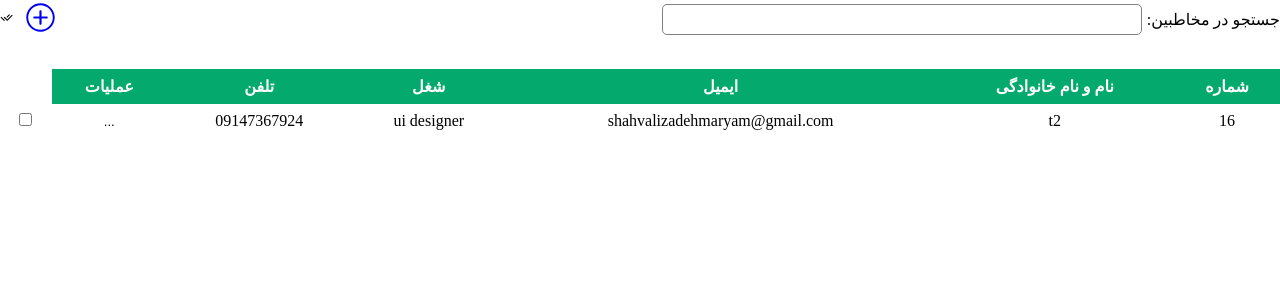
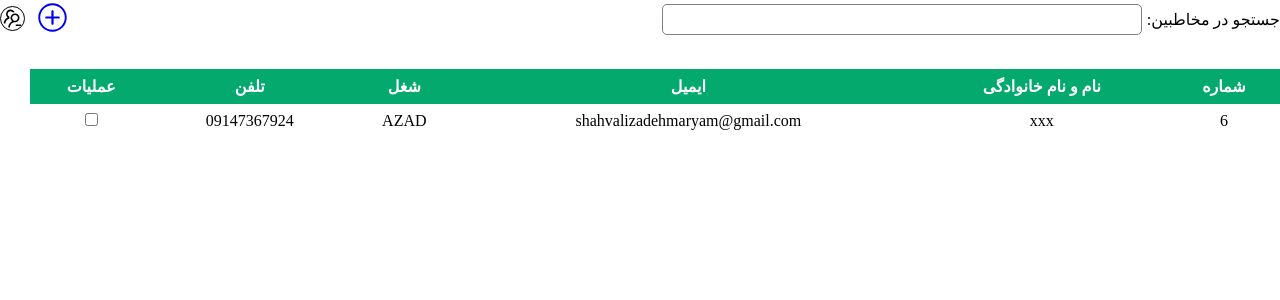
Before and after one commit to shahvalizadehmaryam/contact-app, a React (Vite) app: page / in a window 1280 px wide. Both pictures are taken after a click on the button 6 px from the left and 19 px from the top of the page. Shown: the top 300 px of the page. Built offline with nearby package versions, Linux system fonts and the light colour scheme; data requests are answered from the project's data file.

Commit message:
functionality og groupdeleting improved and button of header which handles checkbox toggle is done.

```diff
--- a/db.json
+++ b/db.json
@@ -1,11 +1,11 @@
 {
   "contacts": [
     {
-      "name": "t2",
+      "name": "xxx",
       "email": "shahvalizadehmaryam@gmail.com",
-      "job": "ui designer",
+      "job": "AZAD",
       "phone": "09147367924",
-      "id": 16
+      "id": 6
     }
   ]
 }
--- a/src/components/modules/Contacts.jsx
+++ b/src/components/modules/Contacts.jsx
@@ -8,7 +8,7 @@ import { deleteContact } from "../../services/ContactsApi";
 const Contacts = () => {
   const [activeRow, setActiveRow] = useState(null);
   const { contacts, setContacts } = useContext(ContactContext);
-  const [selectedItems , setSelectedItems] = useState([]);
+
   const detailsBtnHandler = (id) => {
     setActiveRow(id);
   };
@@ -19,19 +19,16 @@ const Contacts = () => {
       payload: id,
     });
   };
- const handleCheckBoxChange = (id) => {
-   if(contacts.selectedItems.includes(id)){
-    setContacts({type:"DELETE_SELECTITEM",payload:id})
-  /*   setSelectedItems(selectedItems.filter((c) => c.id !== id)); */
-
-   }else{
-    setContacts({type:"ADD_SELECTITEM",payload:id})
-    // setSelectedItems([...selectedItems,id])
-    // setActiveRow(id)
-   }
- }
-
-
+  const handleCheckBoxChange = (id) => {
+    if (contacts.selectedItems.includes(id)) {
+      setContacts({ type: "DELETE_SELECTITEM", payload: id });
+      /*   setSelectedItems(selectedItems.filter((c) => c.id !== id)); */
+    } else {
+      setContacts({ type: "ADD_SELECTITEM", payload: id });
+      // setSelectedItems([...selectedItems,id])
+      // setActiveRow(id)
+    }
+  };
 
   return (
     <>
@@ -55,7 +52,20 @@ const Contacts = () => {
               <td>{contact.job}</td>
               <td>{contact.phone}</td>
               <td>
-              {activeRow === contact.id ? (
+                {contacts.isGroupDeleteSelected > 0 ? (
+                  <p>
+                    <input
+                      type="checkbox"
+                      checked={contacts.selectedItems.includes(contact.id)}
+                      onChange={() => handleCheckBoxChange(contact.id)}
+                    />
+                  </p>
+                ) : (
+                  <button onClick={() => detailsBtnHandler(contact.id)}>
+                  ...
+                </button>
+                )}
+                {activeRow === contact.id && (
                   <div className={styles.actions}>
                     <button
                       className={`${styles.btn} ${styles.deleteBtn}`}
@@ -69,14 +79,10 @@ const Contacts = () => {
                       </button>
                     </Link>
                   </div>
-                ) : (
-                  <button onClick={() => detailsBtnHandler(contact.id)}>
-                    ...
-                  </button>
                 )}
               </td>
               <td>
-              <input type="checkbox" checked={contacts.selectedItems.includes(contact.id)}  onChange={()=>handleCheckBoxChange(contact.id)} />
+                {/*  <input type="checkbox" checked={contacts.selectedItems.includes(contact.id)}  onChange={()=>handleCheckBoxChange(contact.id)} /> */}
               </td>
             </tr>
           ))}
--- a/src/components/templates/HomePage.jsx
+++ b/src/components/templates/HomePage.jsx
@@ -9,6 +9,7 @@ import { deleteContact, getContactList } from "../../services/ContactsApi";
 import styles from "./HomePage.module.css";
 import { Link } from "react-router-dom";
 import { RiCheckDoubleLine } from "react-icons/ri";
+import { AiOutlineUsergroupDelete } from "react-icons/ai";
 
 const HomePage = () => {
   const { contacts, setContacts } = useContext(ContactContext);
@@ -27,15 +28,18 @@ const HomePage = () => {
     fetchContacts();
   }, []);
   const handleBtnGroupDelete = () => {
-      console.log("selecteditems",contacts.selectedItems)
-      axios.all(contacts.selectedItems.map((endpoint) => axios.delete(deleteContact(endpoint)))).then(
-        (data) => console.log(data)
-      );
-      fetchContacts();
-      // setContacts({type:"DELETE-ALL"})
+    console.log("selecteditems", contacts.selectedItems);
+    axios
+      .all(
+        contacts.selectedItems.map((endpoint) =>
+          axios.delete(deleteContact(endpoint))
+        )
+      )
+      .then((data) => console.log(data));
+    fetchContacts();
 
-  }
-
+  };
+console.log("istoggle",contacts.isGroupDeleteSelected)
   return (
     <div>
       <div className={styles.header}>
@@ -44,8 +48,16 @@ const HomePage = () => {
           <Link to="/new-contact">
             <IoIosAddCircleOutline className={styles.addIcon} />
           </Link>
-          <button onClick = {handleBtnGroupDelete}><RiCheckDoubleLine /></button>
 
+          {contacts.isGroupDeleteSelected ? (
+            <button onClick={handleBtnGroupDelete}><AiOutlineUsergroupDelete className={styles.deleteGroupIcon} /></button>
+          ) : (
+            <button
+              onClick={() => setContacts({ type: "DELETE_IN_GROUP_TOGGLED" })}
+            >
+              <RiCheckDoubleLine className={styles.checkIcon} />
+            </button>
+          )}
         </div>
       </div>
 
--- a/src/components/templates/HomePage.module.css
+++ b/src/components/templates/HomePage.module.css
@@ -6,6 +6,13 @@
 .addIcon{
     font-size: 35px;
 }
+.deleteGroupIcon,.checkIcon{
+    font-size: 25px;
+    border: 1px solid black;
+    border-radius: 50%;
+
+}
+
 .addIcon:hover{
     fill: #7935dece;
     cursor: pointer;
--- a/src/context/ContactProvider.jsx
+++ b/src/context/ContactProvider.jsx
@@ -5,7 +5,8 @@ const initialState = {
   data: [],
   searchedData: [],
   isError: false,
-  selectedItems:[]
+  selectedItems: [],
+  isGroupDeleteSelected: false,
 };
 const reducer = (state, action) => {
   switch (action.type) {
@@ -22,6 +23,7 @@ const reducer = (state, action) => {
         data: contacts,
         searchedData: contacts,
         isLoading: false,
+        isGroupDeleteSelected: false,
       };
     }
     case "FILTER_CONTACTS": {
@@ -53,24 +55,30 @@ const reducer = (state, action) => {
         searchedData: updatedContacts,
       };
     }
-    case "DELETE_SELECTITEM":{
+    case "DELETE_SELECTITEM": {
       const contactId = action.payload;
       const updatedContacts = state.selectedItems.filter(
         (item) => item.id !== contactId
       );
       return {
         ...state,
-        selectedItems : updatedContacts
+        selectedItems: updatedContacts,
       };
     }
-    case "ADD_SELECTITEM":{
+    case "DELETE_IN_GROUP_TOGGLED": {
+      return {
+        ...state,
+        isGroupDeleteSelected: true,
+      };
+    }
+    case "ADD_SELECTITEM": {
       const contactId = action.payload;
       return {
         ...state,
-        selectedItems : [...state.selectedItems , contactId]
+        selectedItems: [...state.selectedItems, contactId],
       };
     }
-    case "DELETE_ALL":{
+    case "DELETE_ALL": {
       return state;
     }
     case "EDIT_CONTACT": {
```
